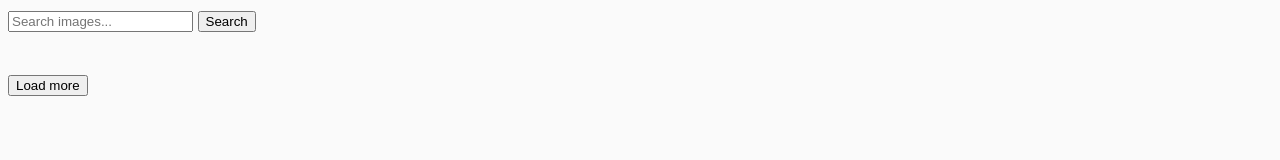
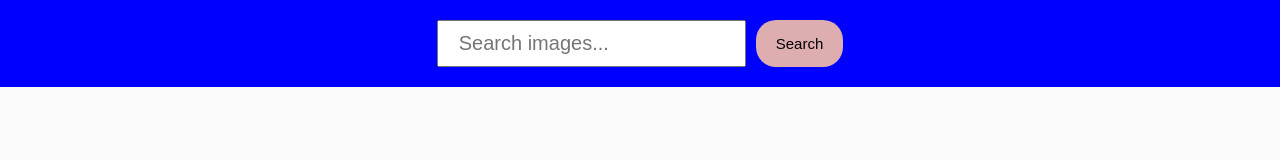
Before and after one commit to CheekyGeroin/goit-js-hw-11, a website built with Parcel: page src/index.html in a window 1280 px wide. Built offline with nearby package versions, Linux system fonts and the light colour scheme; what simplelightbox would draw is missing.

Commit message:
done task

```diff
--- a/src/css/styles.css
+++ b/src/css/styles.css
@@ -10,6 +10,7 @@ body {
   background-color: #fafafa;
   color: #212121;
   line-height: 1.5;
+
 }
 
 #search-box {
@@ -29,26 +30,102 @@ li{
 }
 img {
   width: 20px;
-  margin-right: 10px;
 }
 
 ul {
   list-style: none;
 }
+input{
+  padding: 10px 20px;
+  font-size: 20px;
+}
+.search-form{
+  display: flex;
+  justify-content: center;
+  position: fixed;
+  top: 0;
+  left: 0;
+  width: 100%;
+  padding-top: 20px;
+  padding-bottom: 20px;
+  background-color: blue;
+}
+.search-button{
+  margin-left: 10px;
+  cursor: pointer;
+  border: none;
+  padding: 10px 20px;
+  font-size: 15px;
+  border-radius: 20px;
+  background-color: #ddadaf;
+}
+.search-button:hover,.search-button:focus{
+background-color: #cd7f32;
+
+color: aliceblue;
+}
 .gallery{
-  margin-top: 40px;
+  margin-top: 100px;
   display: flex;
   flex-wrap: wrap;
+  justify-content: center;
+  height: 100%;
 }
 .photo-card{
-  margin: 20px;
+  max-width: 400px;
+  margin-right: 20px;
+  margin-bottom: 20px;
+  box-shadow: -4px 6px 15px 3px rgba(74, 152, 158, .5);
+  border-radius: 20px;
 }
+.photo-card:nth-child(4n) {
+  margin-right: 0;
+}
+ .photo-card img {
+   display: block;
+   object-fit: cover;
+
+ }
 .gallery__image{
-  width: 300px;
+  width:400px;
+  height: auto;
 }
 .info{
   display: flex;
+  justify-content: center;
 }
 .info-item{
-  margin-right: 20px;
+  text-align: center;
+  margin-right: 13px;
 }
+.info-item:last-of-type {
+  margin-right: 0;
+}
+.is-hidden{
+  position: absolute;
+    width: 1px;
+    height: 1px;
+    margin: -1px;
+    border: 0;
+    padding: 0;
+
+    white-space: nowrap;
+    clip-path: inset(100%);
+    clip: rect(0 0 0 0);
+    overflow: hidden;
+}
+.load-more{
+  cursor: pointer;
+  display: flex;
+  justify-content: center;
+  margin-right: auto;
+  margin-left: auto;
+  padding: 10px 20px;
+  border-radius: 20px;
+  border: none;
+  background-color: #ddadaf;
+}
+.load-more:hover,.load-more:focus{
+  background-color: #cd7f32;
+  color: aliceblue;
+}
--- a/src/index.html
+++ b/src/index.html
@@ -9,7 +9,7 @@
   <body>
     <form class="search-form" id="search-form">
       <input type="text" name="searchQuery" autocomplete="off" placeholder="Search images..." />
-      <button type="submit">Search</button>
+      <button class='search-button' type="submit">Search</button>
     </form>
 
     <div class="gallery">
```
